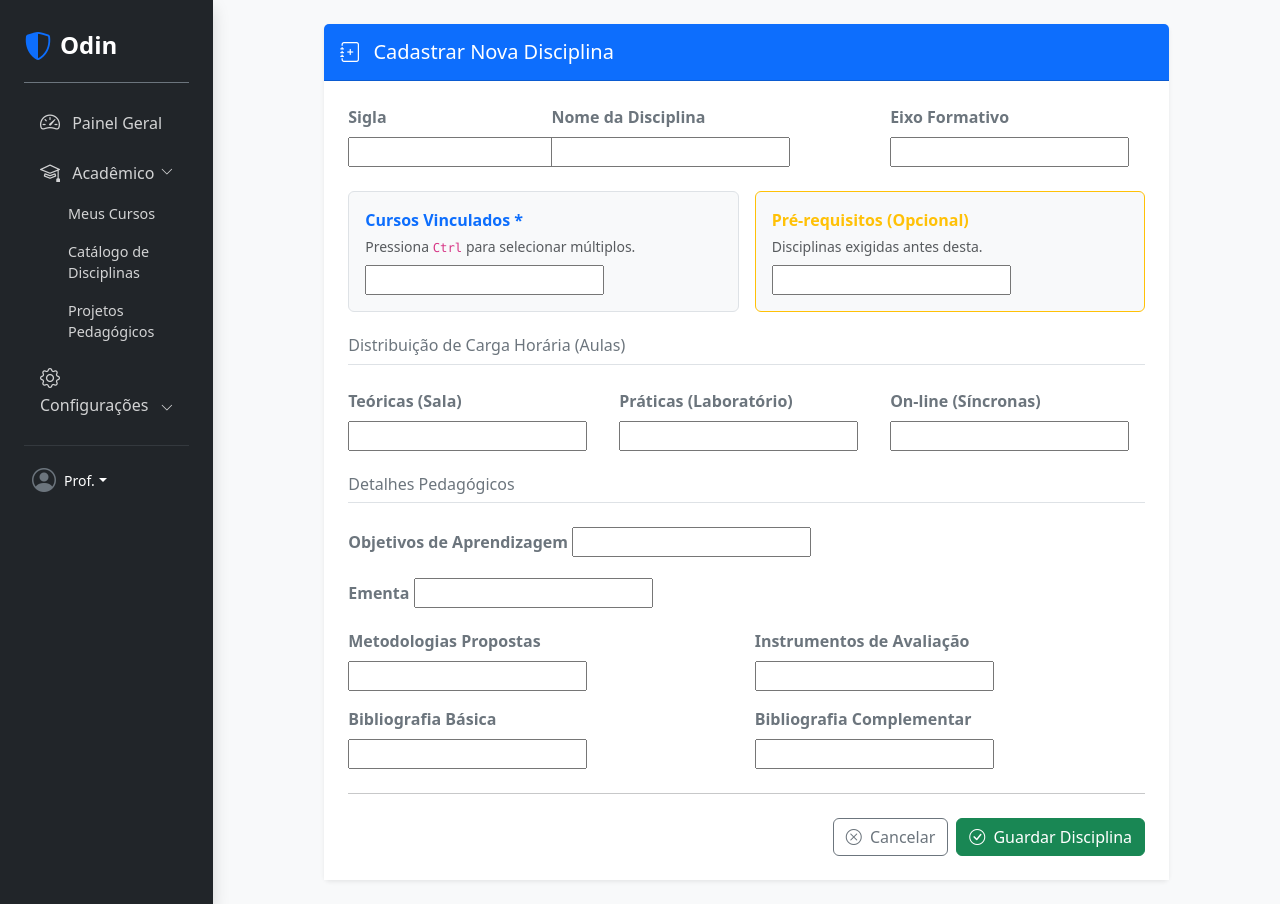
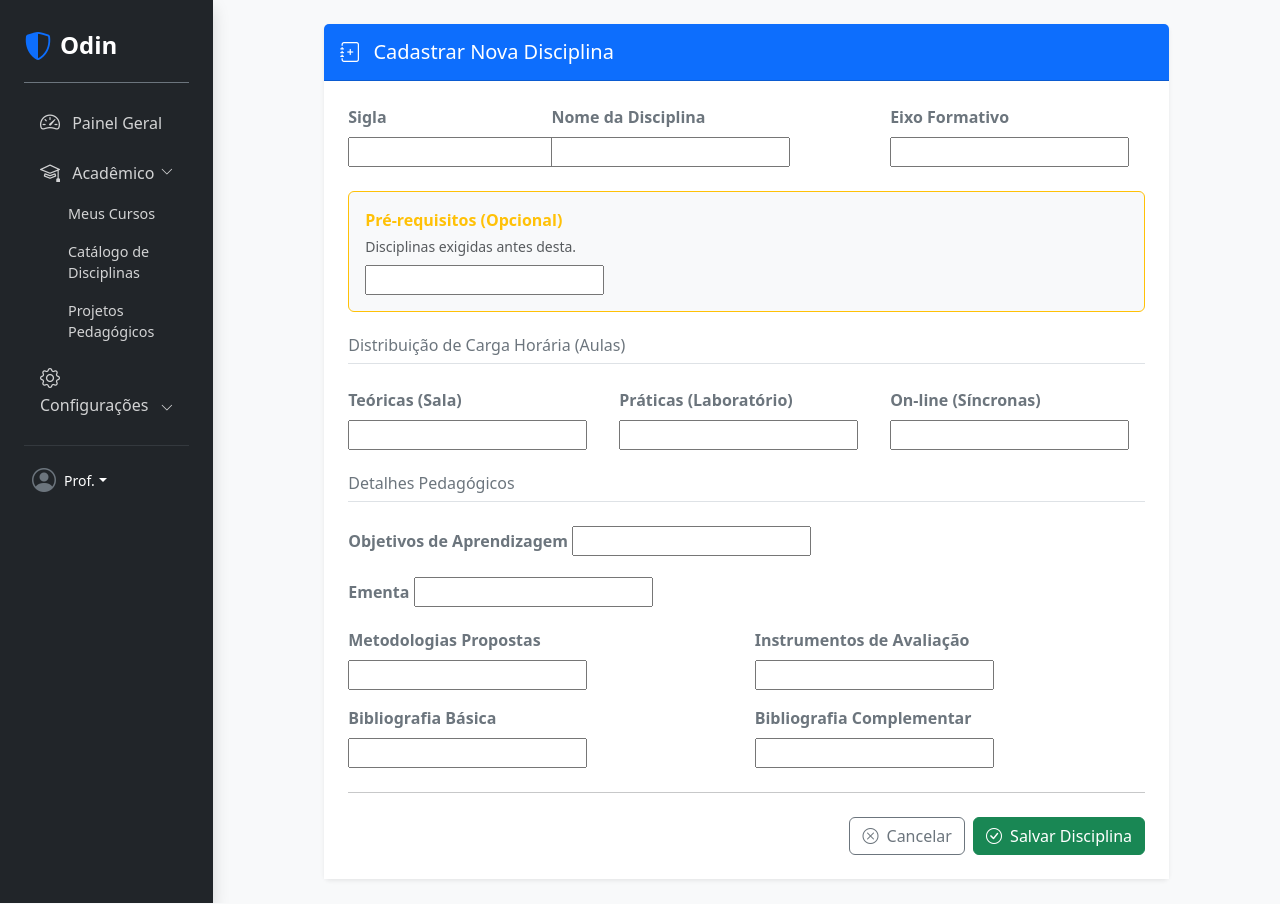
Before and after one commit to jbcnrlz/openscc, a Django app: template openscc/odin/templates/odin/discipline_form.html in a window 1280 px wide. Run offline with Django 4.2, Linux system fonts and the light colour scheme; the template is opened without the code that fills it, so the values that code supplies are empty, except form fields; tables that the repository leaves empty hold one stand-in row (values such as "Sample post"); form fields are guessed from the names that the template uses; parts of the project's set-up code (start-up, migrations or seed data) failed here and were passed over.

Commit message:
feat: Simplify discipline form layout and update button text

```diff
--- a/openscc/odin/templates/odin/discipline_form.html
+++ b/openscc/odin/templates/odin/discipline_form.html
@@ -57,16 +57,7 @@
                             {% if form.formative_axis.errors %}<div class="text-danger small mt-1">{{ form.formative_axis.errors.0 }}</div>{% endif %}
                         </div>
 
-                        <div class="col-md-6 mt-4">
-                            <div class="p-3 bg-light border rounded h-100 {% if form.courses.errors %}border-danger{% endif %}">
-                                <label class="form-label fw-bold text-primary mb-1">Cursos Vinculados *</label>
-                                <p class="text-muted small mb-2">Pressiona <code>Ctrl</code> para selecionar múltiplos.</p>
-                                {{ form.courses }}
-                                {% if form.courses.errors %}<div class="text-danger small mt-2 fw-bold">{{ form.courses.errors.0 }}</div>{% endif %}
-                            </div>
-                        </div>
-
-                        <div class="col-md-6 mt-4">
+                        <div class="col-md-12 mt-4">
                             <div class="p-3 bg-light border rounded h-100 {% if form.prerequisites.errors %}border-danger{% else %}border-warning{% endif %}">
                                 <label class="form-label fw-bold text-warning mb-1">Pré-requisitos (Opcional)</label>
                                 <p class="text-muted small mb-2">Disciplinas exigidas antes desta.</p>
@@ -127,7 +118,7 @@
                             <i class="bi bi-x-circle me-1"></i> Cancelar
                         </a>
                         <button type="submit" class="btn btn-success">
-                            <i class="bi bi-check-circle me-1"></i> Guardar Disciplina
+                            <i class="bi bi-check-circle me-1"></i> Salvar Disciplina
                         </button>
                     </div>
                 </form>
```
